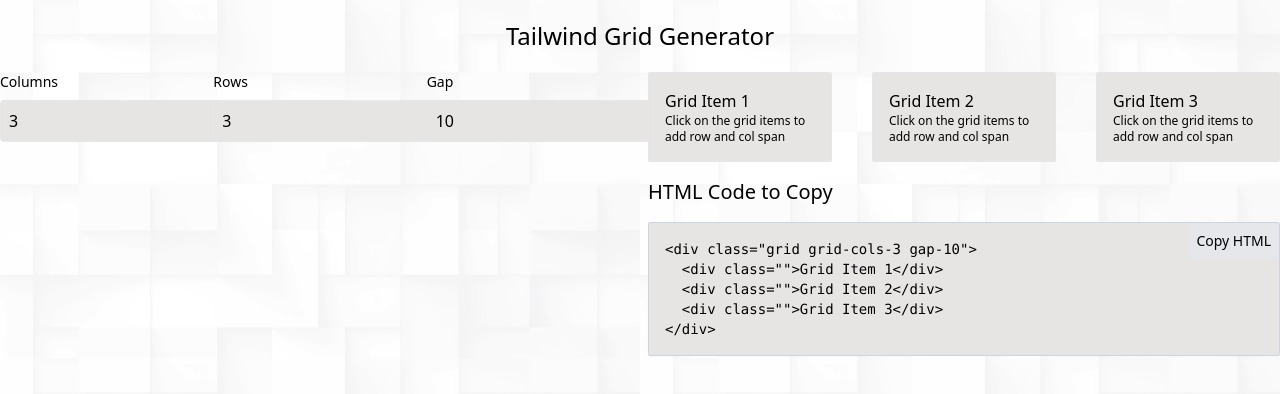
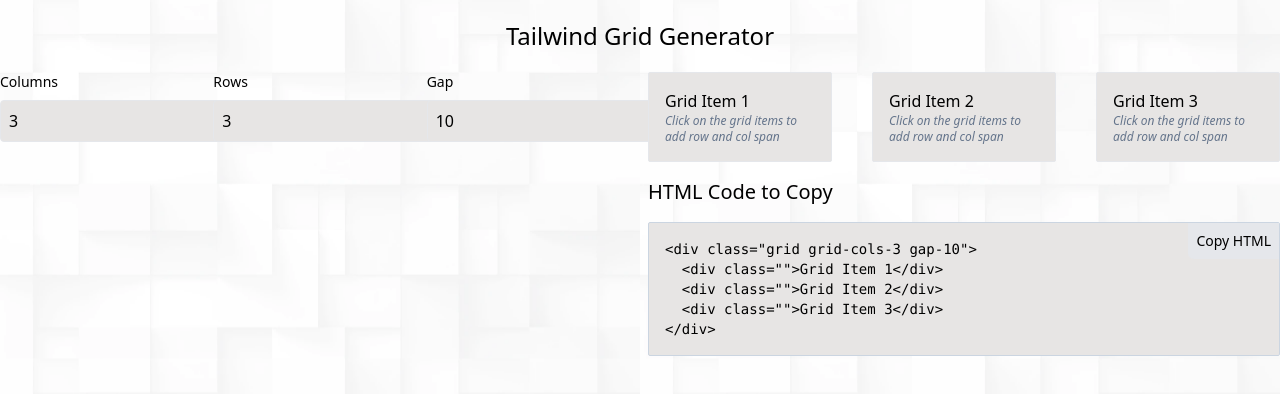
Before and after one commit to nabaraj/tailwind-grid-generator, a Vue app: page / in a window 1280 px wide. Shown: the top 394 px of the page. Built offline with nearby package versions, Linux system fonts and the light colour scheme; the HTML template or start-up script is replaced by a standard one.

Commit message:
Update EditorForm.vue

```diff
--- a/src/components/EditorForm.vue
+++ b/src/components/EditorForm.vue
@@ -196,7 +196,7 @@
             @click="showRowSpan(index)"
           >
             Grid Item {{ index + 1 }}
-            <span class="text-xs block">Click on the grid items to add row and col span</span>
+            <span class="text-xs block italic text-slate-500">Click on the grid items to add row and col span</span>
           </div>
 
         </div>
```
